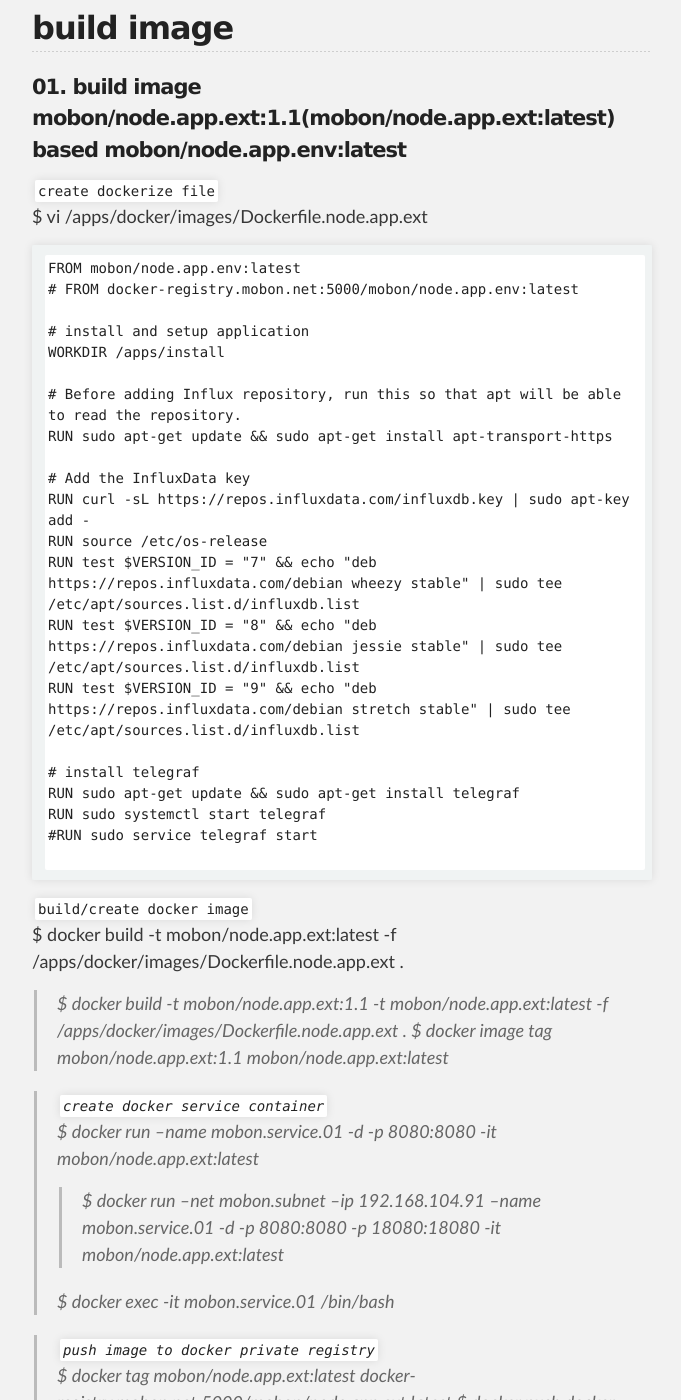
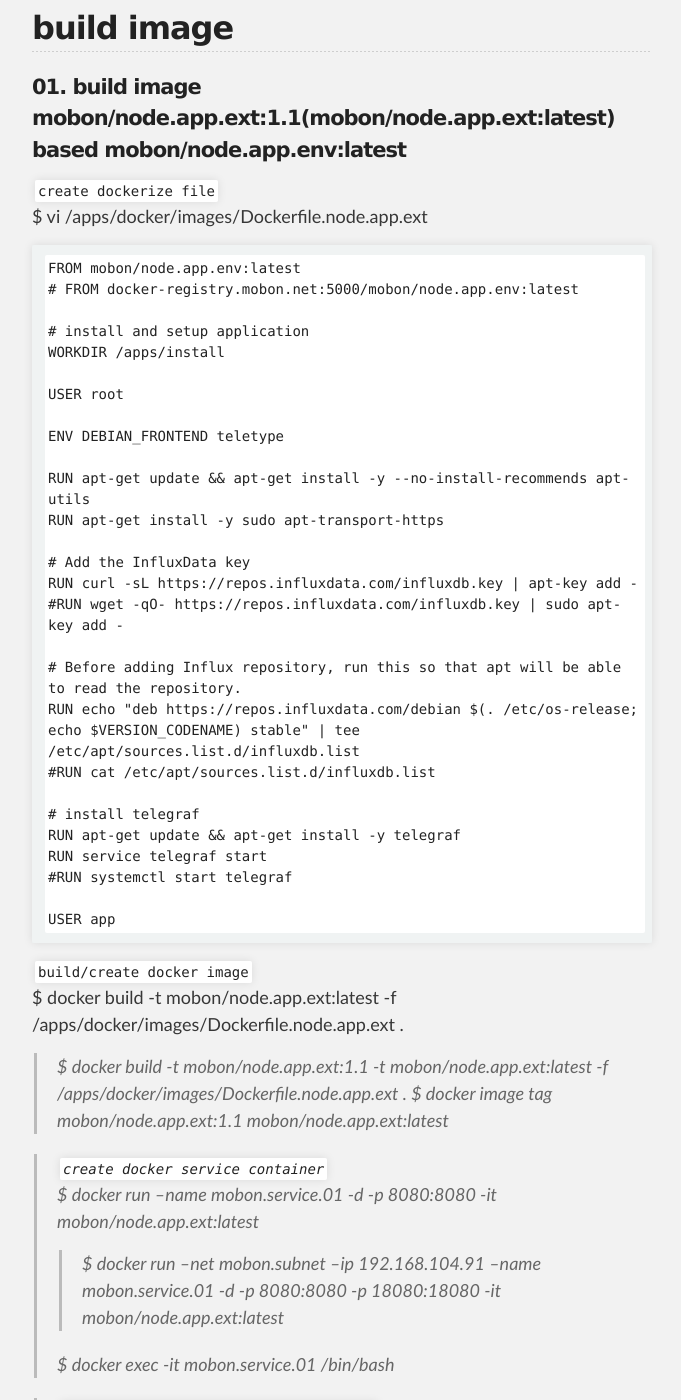
Before and after one commit to unlimited9/unlimited9.github.com, a Jekyll site: the page built from reference.notes/TA/cloud/docker/create.image.n.container.md, in a window 1280 px wide and 1400 px high, scrolled down 10114 px. Shown: the whole window, without its empty margins (298-979 px from the left). Built offline with Jekyll 4.4.1, drawn with Linux system fonts in a browser that asks for light colours; our own code applies the rules of GitHub Pages for plain Markdown files.

Commit message:
Update create.image.n.container.md

````diff
--- a/reference.notes/TA/cloud/docker/create.image.n.container.md
+++ b/reference.notes/TA/cloud/docker/create.image.n.container.md
@@ -331,21 +331,27 @@ FROM mobon/node.app.env:latest
 # install and setup application
 WORKDIR /apps/install
 
-# Before adding Influx repository, run this so that apt will be able to read the repository.
-RUN sudo apt-get update && sudo apt-get install apt-transport-https
+USER root
+
+ENV DEBIAN_FRONTEND teletype
+
+RUN apt-get update && apt-get install -y --no-install-recommends apt-utils
+RUN apt-get install -y sudo apt-transport-https
 
 # Add the InfluxData key
-RUN curl -sL https://repos.influxdata.com/influxdb.key | sudo apt-key add -
-RUN source /etc/os-release
-RUN test $VERSION_ID = "7" && echo "deb https://repos.influxdata.com/debian wheezy stable" | sudo tee /etc/apt/sources.list.d/influxdb.list
-RUN test $VERSION_ID = "8" && echo "deb https://repos.influxdata.com/debian jessie stable" | sudo tee /etc/apt/sources.list.d/influxdb.list
-RUN test $VERSION_ID = "9" && echo "deb https://repos.influxdata.com/debian stretch stable" | sudo tee /etc/apt/sources.list.d/influxdb.list
+RUN curl -sL https://repos.influxdata.com/influxdb.key | apt-key add -
+#RUN wget -qO- https://repos.influxdata.com/influxdb.key | sudo apt-key add -
+
+# Before adding Influx repository, run this so that apt will be able to read the repository.
+RUN echo "deb https://repos.influxdata.com/debian $(. /etc/os-release; echo $VERSION_CODENAME) stable" | tee /etc/apt/sources.list.d/influxdb.list
+#RUN cat /etc/apt/sources.list.d/influxdb.list
 
 # install telegraf
-RUN sudo apt-get update && sudo apt-get install telegraf
-RUN sudo systemctl start telegraf
-#RUN sudo service telegraf start
+RUN apt-get update && apt-get install -y telegraf
+RUN service telegraf start
+#RUN systemctl start telegraf
 
+USER app
 ```
 
 `build/create docker image`
````
